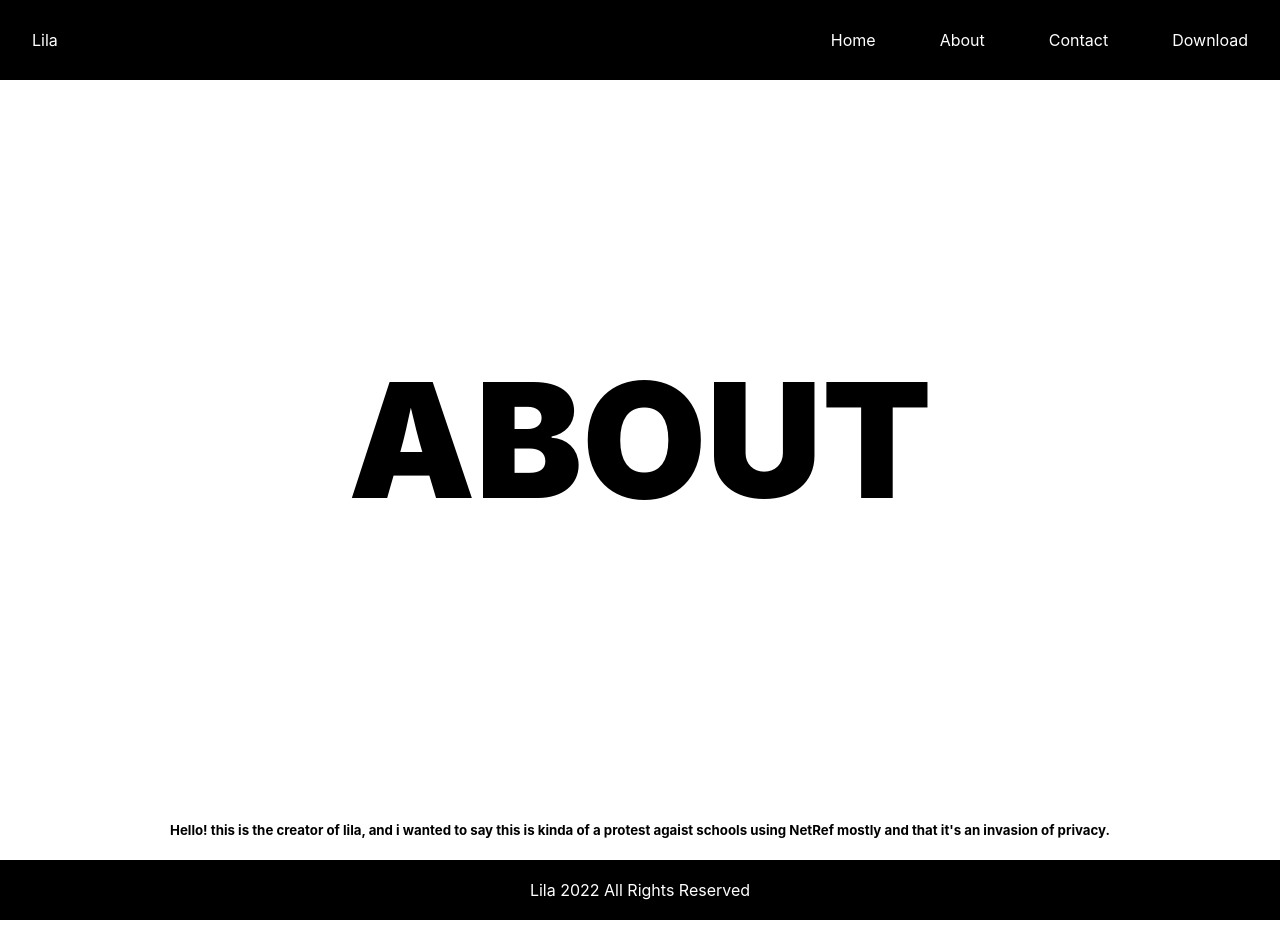
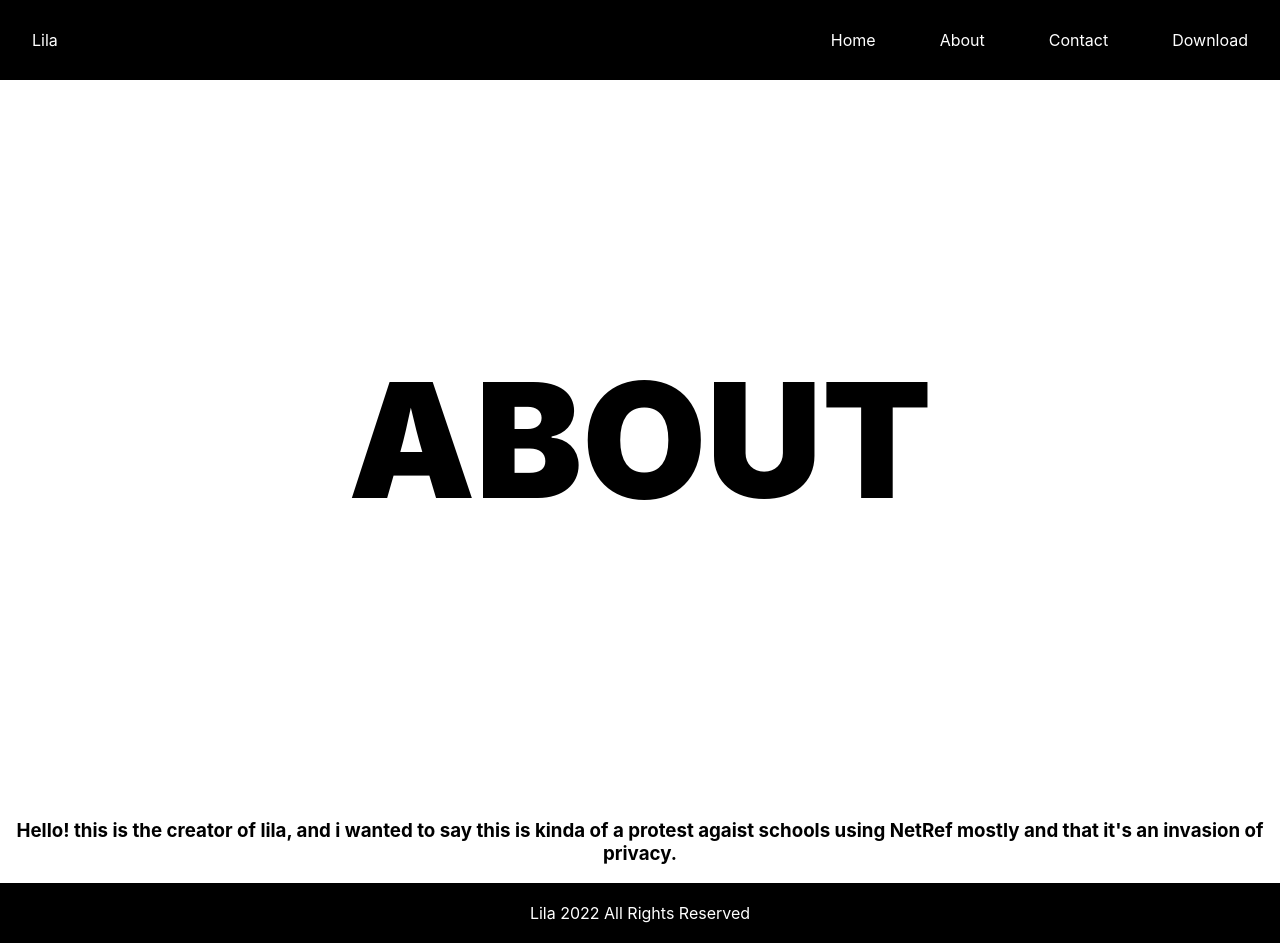
Before and after one commit to novosta/uwudadddy, a Next.js app: page /about in a window 1280 px wide. Before the commit the page ends 920 px from the top, so only its background shows below. Built offline with nearby package versions, Linux system fonts and the light colour scheme.

Commit message:
text sizes suck

```diff
--- a/pages/about.js
+++ b/pages/about.js
@@ -28,7 +28,7 @@ export default function About() {
         <Heading>ABOUT</Heading>
       </Hero>
       <div class="center">
-        <h5>Hello! this is the creator of lila, and i wanted to say this is kinda of a protest agaist schools using NetRef mostly and that it's an invasion of privacy.</h5>
+        <h3>Hello! this is the creator of lila, and i wanted to say this is kinda of a protest agaist schools using NetRef mostly and that it's an invasion of privacy.</h3>
       </div>
 
     </>
```
